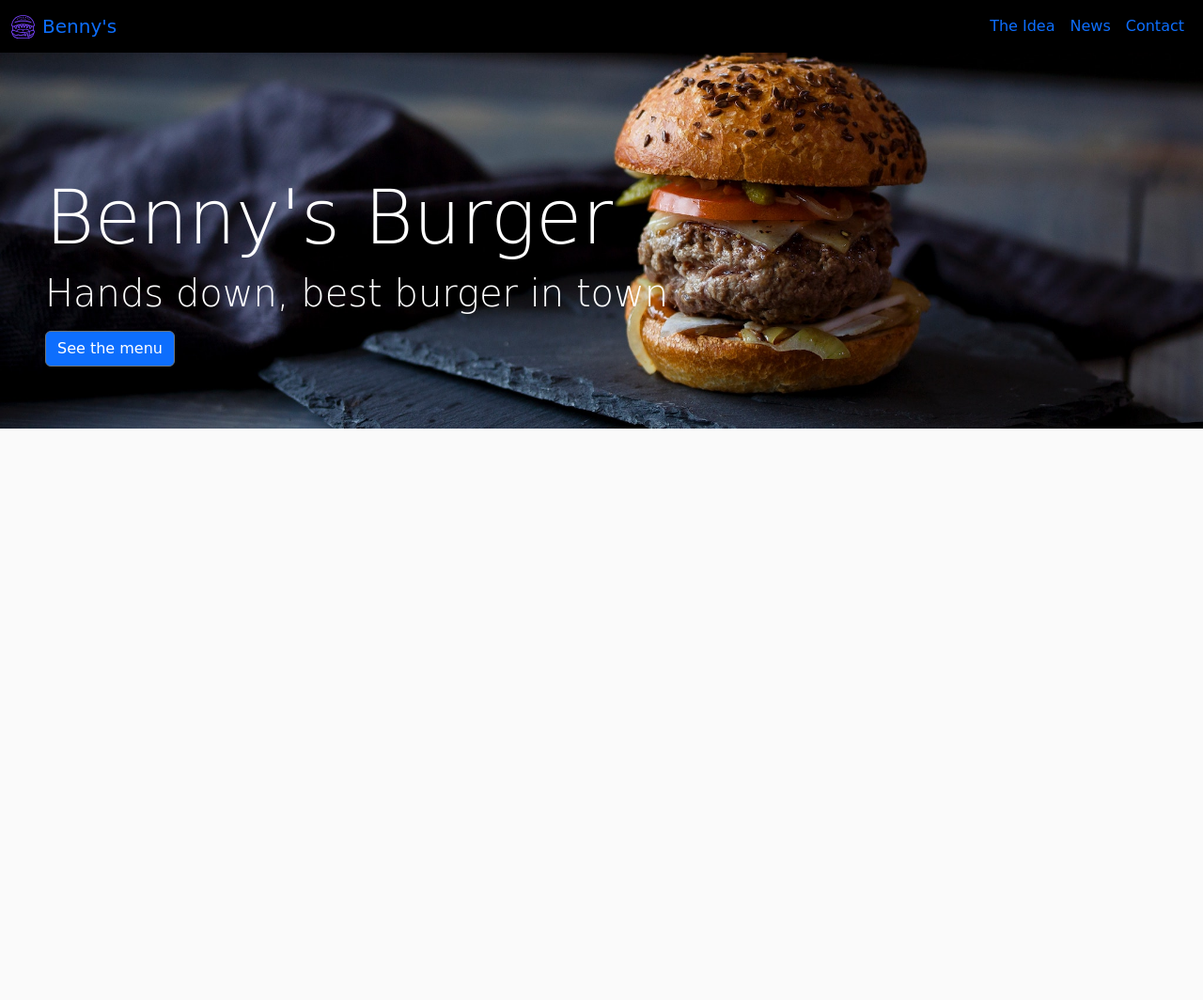
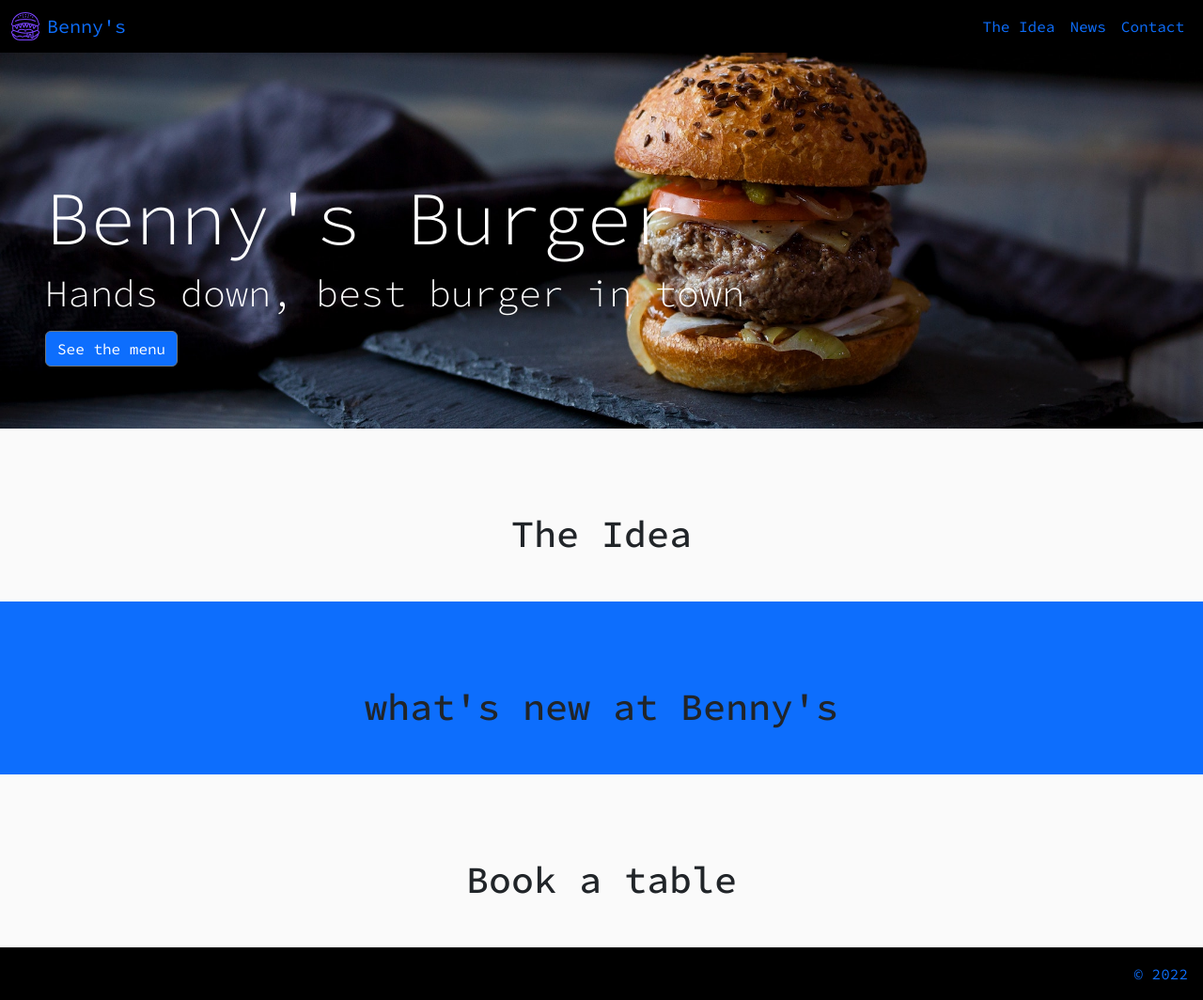
Before and after one commit to OliveiraDCI/uib_framework_bootstrap_benny-s-burgers, a website: page src/index.html in a window 1280 px wide. Shown: the whole page at 94% size. Before the commit the page ends 800 px from the top, so only its background shows below. Drawn offline with nearby package versions, Linux system fonts and the light colour scheme; files that its build step writes are made by us from their sources; a web font is replaced by a local one.

Commit message:
Header styled, sections and footer initiated.

```diff
--- a/src/index.html
+++ b/src/index.html
@@ -15,45 +15,44 @@
   </head>
   <body>
     <header class="sticky-top">
-      <nav class="bg-black navbar navbar-expand-lg bg-light">
+      <nav class="navbar navbar-expand-lg bg-black">
         <div class="container-fluid">
           <div class="logo"></div>
-          <a class="navbar-brand text-primary" href="#">Benny's</a>
+          <a class="navbar-brand text-primary" href="#"> Benny's</a>
           <button
             class="navbar-toggler"
             type="button"
             data-bs-toggle="collapse"
-            data-bs-target="#navbarNav"
-            aria-controls="navbarNav"
+            data-bs-target="#navbarNavDropdown"
+            aria-controls="navbarNavDropdown"
             aria-expanded="false"
             aria-label="Toggle navigation"
           >
-            <span class="navbar-toggler-icon"></span>
+            <span class="navbar-dark navbar-toggler-icon"></span>
           </button>
           <div
-            class="collapse navbar-collapse justify-content-end"
-            id="navbarNav"
+            class="collapse navbar-collapse end-force"
+            id="navbarNavDropdown"
           >
             <ul class="navbar-nav">
               <li class="nav-item">
                 <a
                   class="nav-link active text-primary"
                   aria-current="page"
-                  href="#"
+                  href="#idea"
                   >The Idea</a
                 >
               </li>
               <li class="nav-item">
-                <a class="nav-link text-primary" href="#">News</a>
+                <a class="nav-link text-primary" href="#news">News</a>
               </li>
               <li class="nav-item">
-                <a class="nav-link text-primary" href="#">Contact</a>
+                <a class="nav-link text-primary" href="#contact">Contact</a>
               </li>
             </ul>
           </div>
         </div>
       </nav>
-
       <div class="hero container-fluid">
         <h1 class="display-1 text-white">Benny's Burger</h1>
         <p class="display-6 text-white">Hands down, best burger in town</p>
@@ -62,6 +61,24 @@
         </button>
       </div>
     </header>
+
+    <main>
+      <section id="idea" class="p-4">
+        <h2 class="text-center p-3 mt-5 h1">The Idea</h2>
+      </section>
+
+      <section id="news" class="bg-primary p-4">
+        <h2 class="text-center p-3 mt-5 h1">what's new at Benny's</h2>
+      </section>
+
+      <section id="contact" class="p-4">
+        <h2 class="text-center p-3 mt-5 h1">Book a table</h2>
+      </section>
+    </main>
+
+    <footer class="container-fluid bg-black p-3 text-end text-primary">
+      &copy 2022
+    </footer>
 
     <script
       src="https://cdn.jsdelivr.net/npm/bootstrap@5.2.0-beta1/dist/js/bootstrap.bundle.min.js"
--- a/src/scss/pages/_home.scss
+++ b/src/scss/pages/_home.scss
@@ -1,15 +1,17 @@
 body {
   background: rgb(250, 250, 250);
-  font-family: "Love Ya Like A Sister", cursive;
-  // font-family: "Source Code Pro", monospace;
+  font-family: "Love Ya Like A Sister", "Source Code Pro", cursive, monospace;
   header {
     nav {
       .logo {
         background-image: url(../../images/hamburger.svg);
         background-size: contain;
-        width: 25px;
-        height: 25px;
+        width: 30px;
+        height: 30px;
         margin-right: 0.5em;
+      }
+      .end-force ul {
+        margin-left: auto;
       }
     }
     .hero {
```
